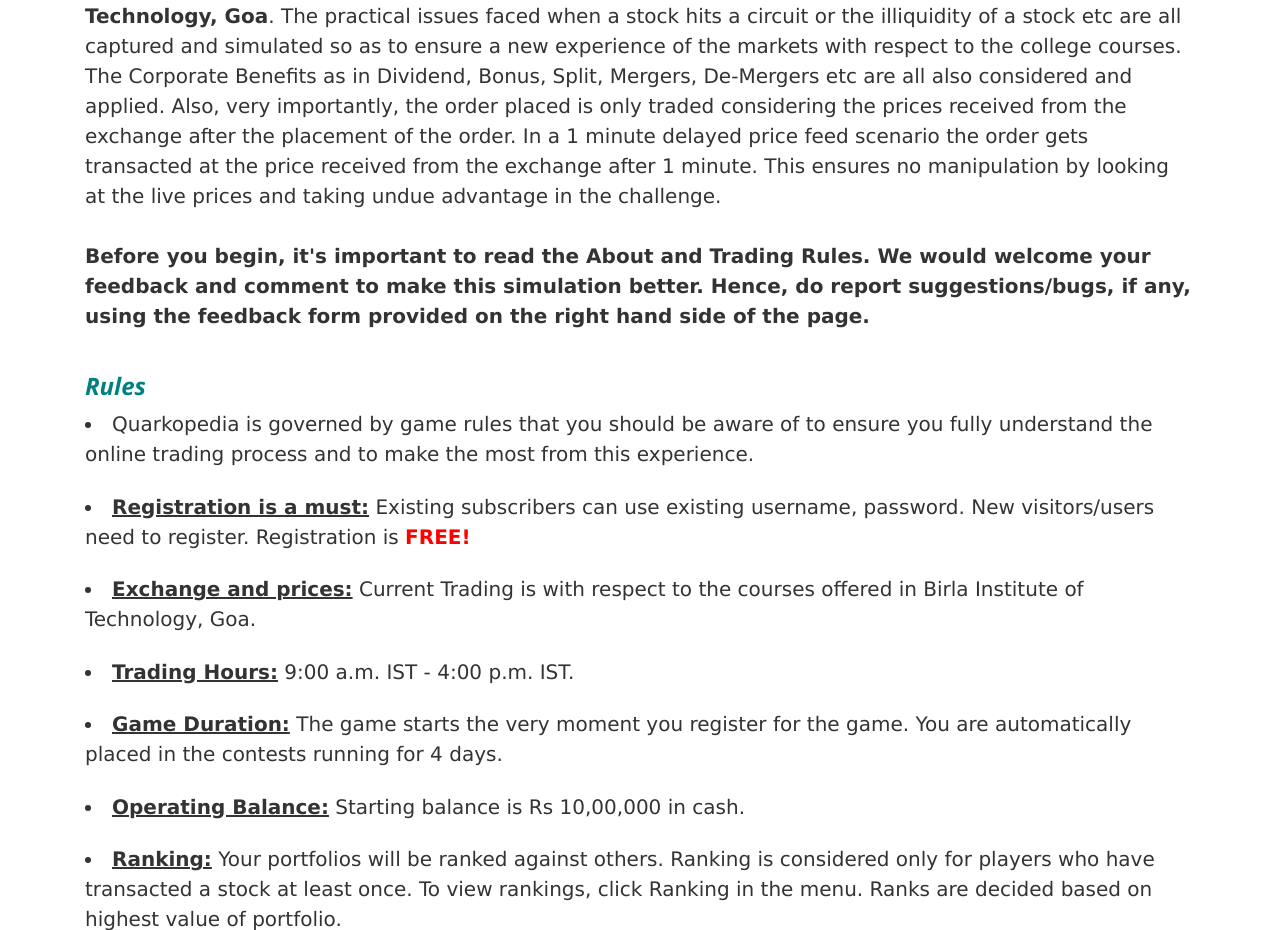
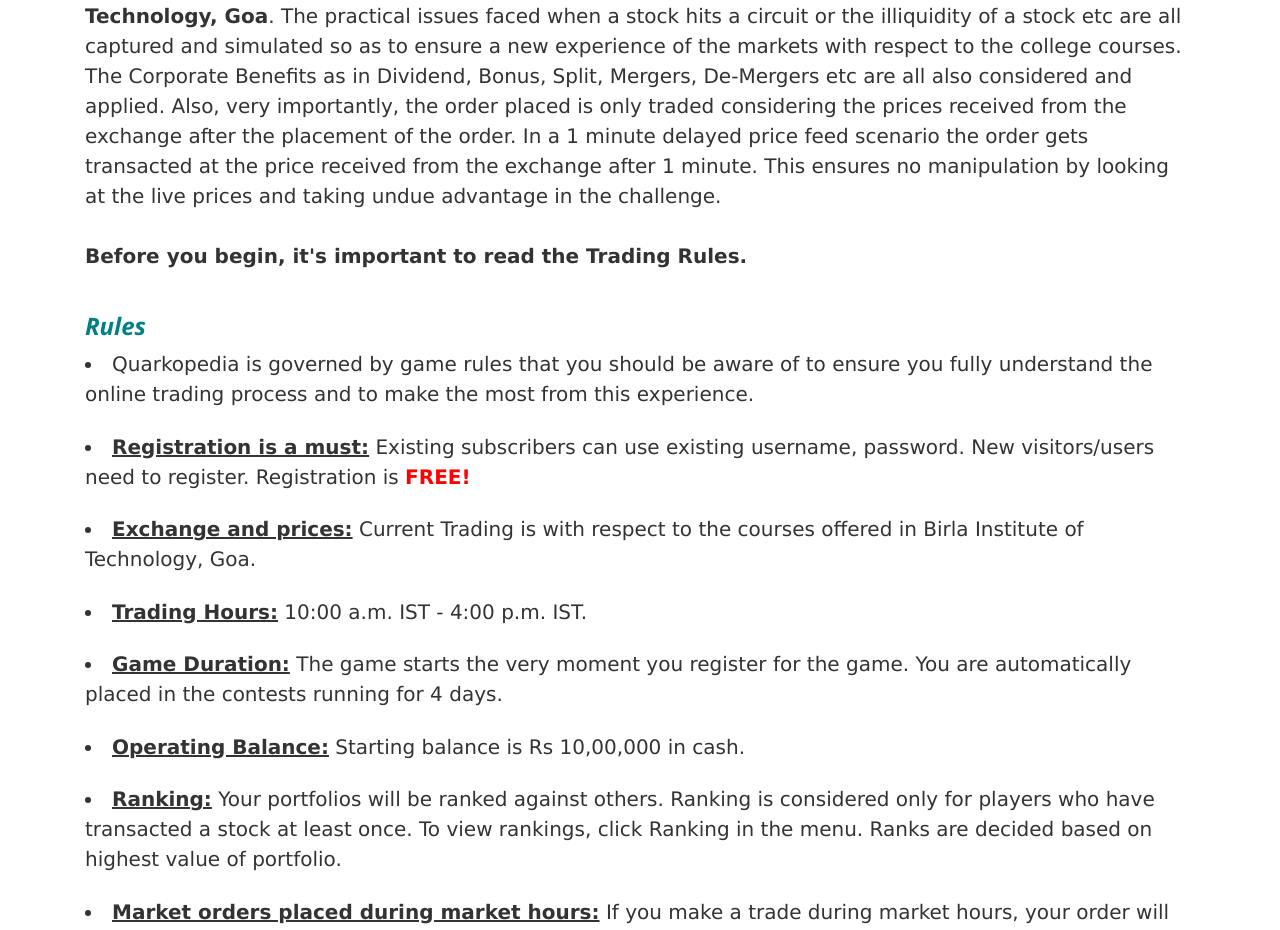
Before and after one commit to nzare/Quarkopedia, a Django app: page /About/ in a window 1280 px wide. Shown: the part 743-1673 px from the top of the page. Run offline with Django 3.2, Linux system fonts and the light colour scheme; some libraries are stand-ins or nearby versions.

Commit message:
minute changes in About

```diff
--- a/templates/About.html
+++ b/templates/About.html
@@ -91,7 +91,7 @@
 <p style="font-size: 20px;">
 Quarkopedia is almost a new platform as it highlights the different courses offered by <b>Birla Institute of Technology, Goa</b>. The practical issues faced when a stock hits a circuit or the illiquidity of a stock etc are all captured and simulated so as to ensure a new experience of the markets with respect to the college courses. The Corporate Benefits as in Dividend, Bonus, Split, Mergers, De-Mergers etc are all also considered and applied. Also, very importantly, the order placed is only traded considering the prices received from the exchange after the placement of the order. In a 1 minute delayed price feed scenario the order gets transacted at the price received from the exchange after 1 minute. This ensures no manipulation by looking at the live prices and taking undue advantage in the challenge.<br>
 <b><br>
-Before you begin, it's important to read the About and Trading Rules. We would welcome your feedback and comment to make this simulation better. Hence, do report suggestions/bugs, if any, using the feedback form provided on the right hand side of the page.</b>
+Before you begin, it's important to read the Trading Rules. </b>
 
 </p>
 <br>
@@ -109,7 +109,7 @@
 </li> <br>
 <li style="font-size: 20px;">
 <b><u>Trading Hours:</u></b>
-9:00 a.m. IST - 4:00 p.m. IST.</li> <br>
+10:00 a.m. IST - 4:00 p.m. IST.</li> <br>
 
 <li style="font-size: 20px;">
 <b><u>Game Duration:</u></b>
```
